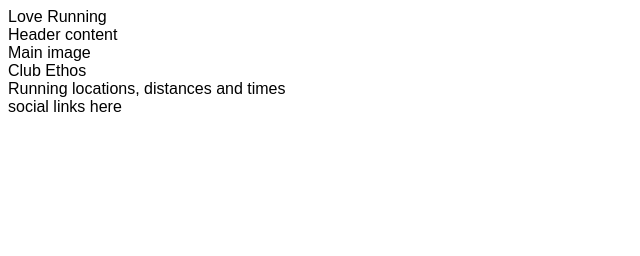
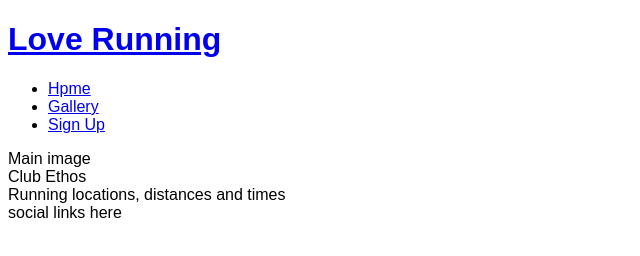
Before and after one commit to CodeElite1337/love-running, a plain HTML site: page index.html in a window 1280 px wide. Shown: the whole page, without its empty margins (0-640 px from the left). Drawn offline with Linux system fonts and the light colour scheme.

Commit message:
Add basic header structure

```diff
--- a/index.html
+++ b/index.html
@@ -7,11 +7,29 @@
     <meta name="viewport" content="width=device-width, initial-scale=1.0">
     <meta name="description" content="Love Running club for runners in Dublin, Ireland">
     <meta name="keyword" content="Love Running club for runners in Dublin, Ireland">
-    <link rel="stylesheet" href="assets/css/style.css" <title>Love Running</title>
+    <link rel="stylesheet" href="assets/css/style.css">
+    <title>Love Running</title>
 </head>
 
 <body>
-    <header>Header content</header>
+    <header>
+        <a href="index.html">
+            <h1>Love Running</h1>
+        </a>
+        <nav>
+            <ul>
+                <li>
+                    <a href="index.html">Hpme</a>
+                </li>
+                <li>
+                    <a href="#">Gallery</a>
+                </li>
+                <li>
+                    <a href="#">Sign Up</a>
+                </li>
+            </ul>
+        </nav>
+    </header>
     <section>
         Main image
     </section>
```
